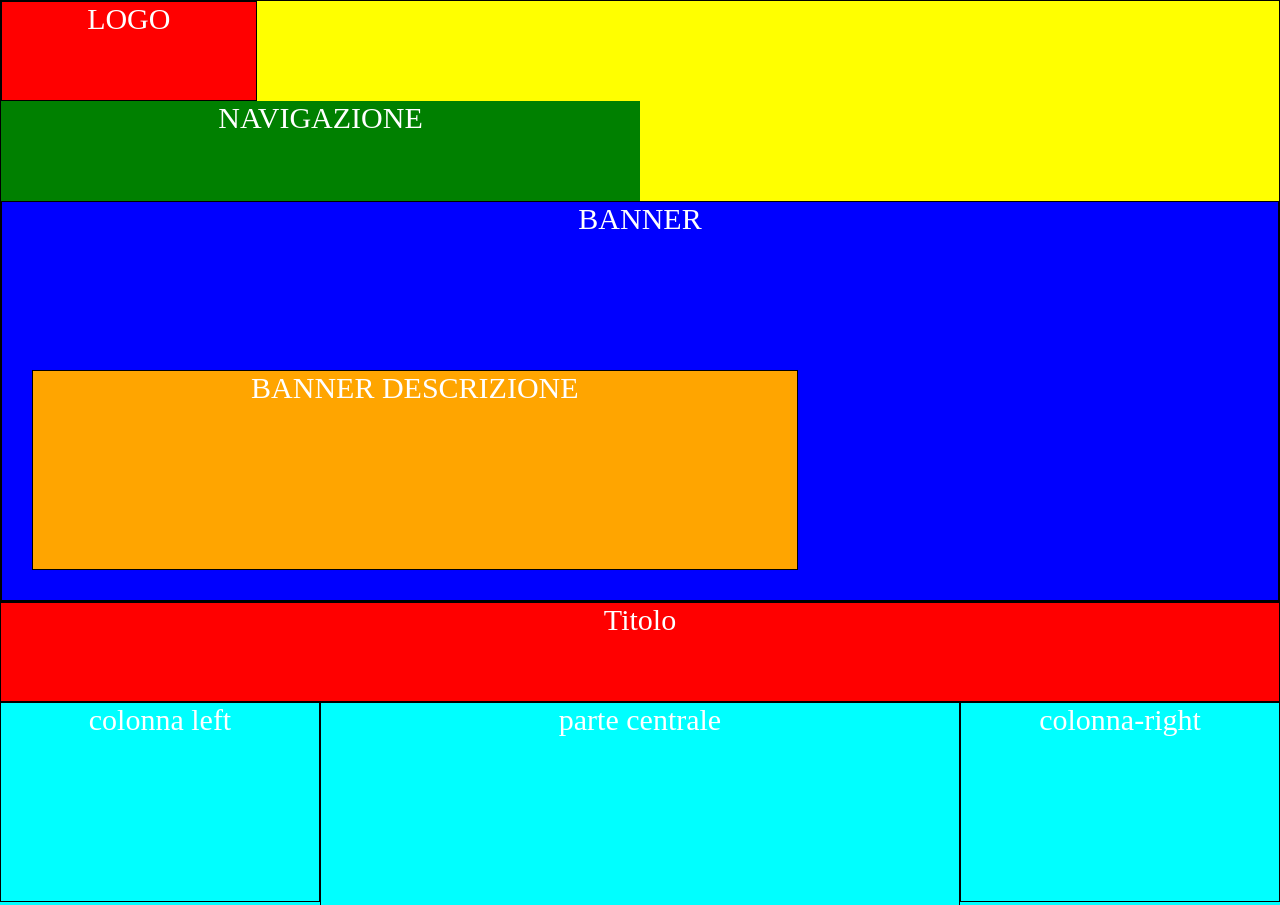
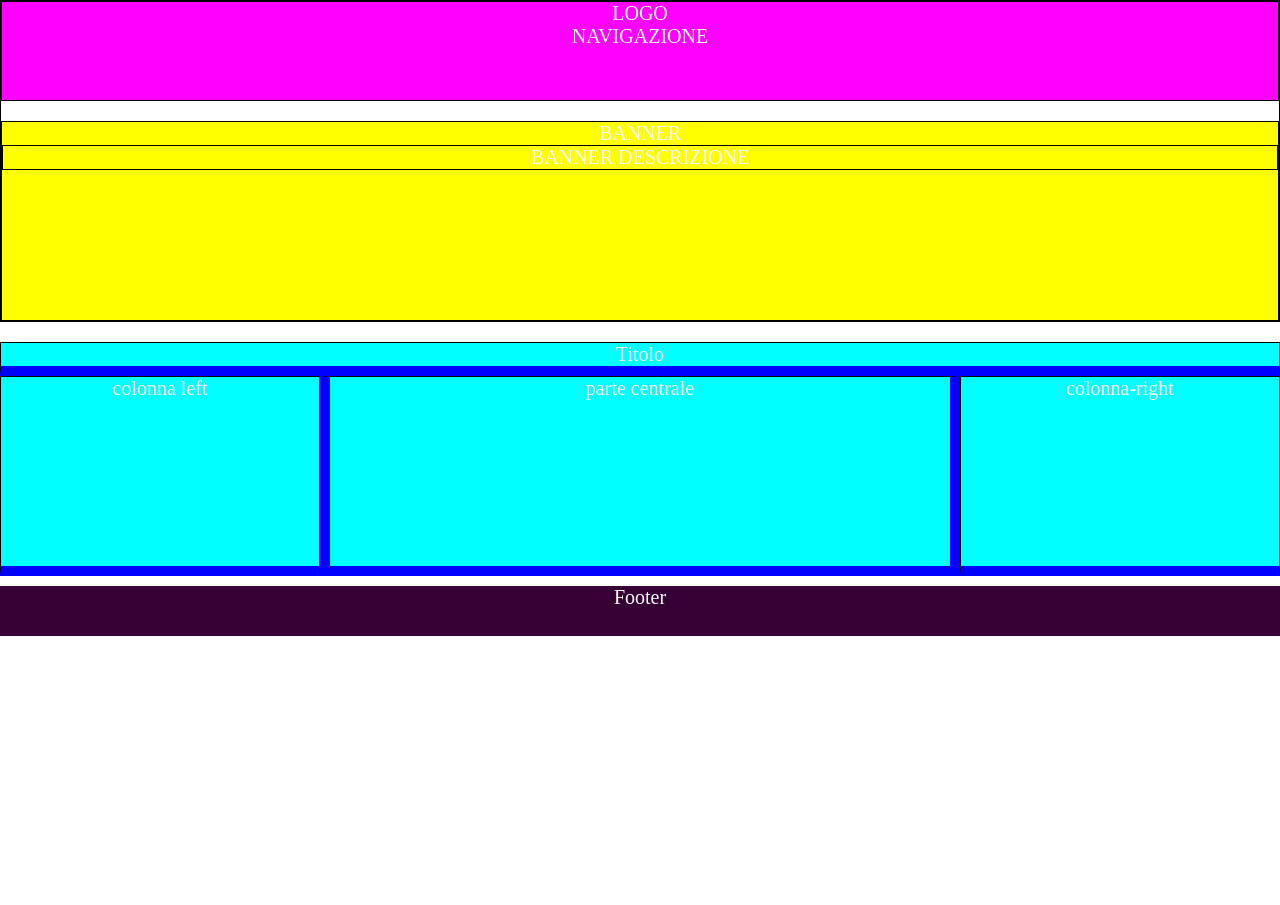
Before and after one commit to Pavel-Stefano/htmlcss-struttura-wp, a plain HTML site: page index.html in a window 1280 px wide. Shown: the top 905 px of the page. After the commit the page ends 800 px from the top, so only its background shows below. Drawn offline with Linux system fonts and the light colour scheme.

Commit message:
index: sezioni

```diff
--- a/css/style.css
+++ b/css/style.css
@@ -19,72 +19,72 @@
     float: left;
 }
 
+.titolo-principale, .colonna-left, .parte-centrale, .colonna-right {
+    background-color: aqua;
+}
+
+.colonna-left, .parte-centrale, .colonna-right {
+    height: 200px;
+    border-bottom: 10px solid blue;
+}
+
+
 /* PROVA - TEXT */
 * {
-    font-size: 30px;
+    font-size: 20px;
     color: white;
     text-align: center;
 }
 
 
-header {
-    background-color: yellow;
+header .logo.debag{
+    height: 100px;
+    background-color: rgb(255, 0, 255)
 }
 
 .logo.debag {
     height: 100px;
-    width: 20%;
-    background-color: red;
 }
 
 header nav {
     height: 100px;
-    width: 50%;
-    background-color: green;
 }
 
+
 .banner {
-    height: 400px;
-    background-color: blue;
-    position: relative;
+    height: 200px;
+    margin-top: 20px;
+    background-color: yellow;
 }
 
-.banner-descriction {
+.contenitore-layout {
     height: 200px;
-    width: 60%;
-    background-color: orange;
-    position: absolute;
-    bottom: 30px;
-    left: 30px;
+    width: 100%;
 }
 
 .titolo-principale {
-    height: 100px;
-    background-color: red;
+    margin-top: 20px;
+    border-bottom: 10px solid blue;
+
 }
-
-.contenitore-layout {
-    background-color: aqua;
-    width: 100%;
-}
-
 
 .colonna-left {
     width: 25%;
-    height: 200px;
 }
 
-.parte-centrale{
+.parte-centrale {
     width: 50%;
-    height: 400px;
+    border-left: 10px solid blue;
+    border-right: 10px solid blue;
+
 }
 
 .colonna-right {
     width: 25%;
-    height: 200px;
 }
 
 footer {
-    background-color: yellow;
-    height: 100px;
+    height: 50px;
+    background-color: rgb(54, 2, 54);
+    margin-top: 10px;
 }
--- a/index.html
+++ b/index.html
@@ -13,11 +13,12 @@
 
         <div class="logo debag">
         LOGO
+            <nav >
+            NAVIGAZIONE
+            </nav>
+
         </div>
 
-        <nav >
-            NAVIGAZIONE
-        </nav>
 
         <div class="banner debag">
             BANNER
@@ -33,21 +34,23 @@
      <!-- <main> -->
      <main>
 
-              <!-- Titolo Principale -->
-              <div class="titolo-principale debag">
+                 <!-- Titolo Principale -->
+        <div class="titolo-principale debag">
 
-                Titolo
-            </div>
+                    Titolo
+        </div>
+
+
 
         <div class="contenitore-layout clearfix ">
 
 
-            <div class="colonna-left debag float-left ">
+            <div class="colonna-left debag float-left  ">
 
                 colonna left
             </div>
 
-            <div class="parte-centrale debag float-left ">
+            <div class="parte-centrale debag float-left  ">
             parte centrale
             </div>
 
```
